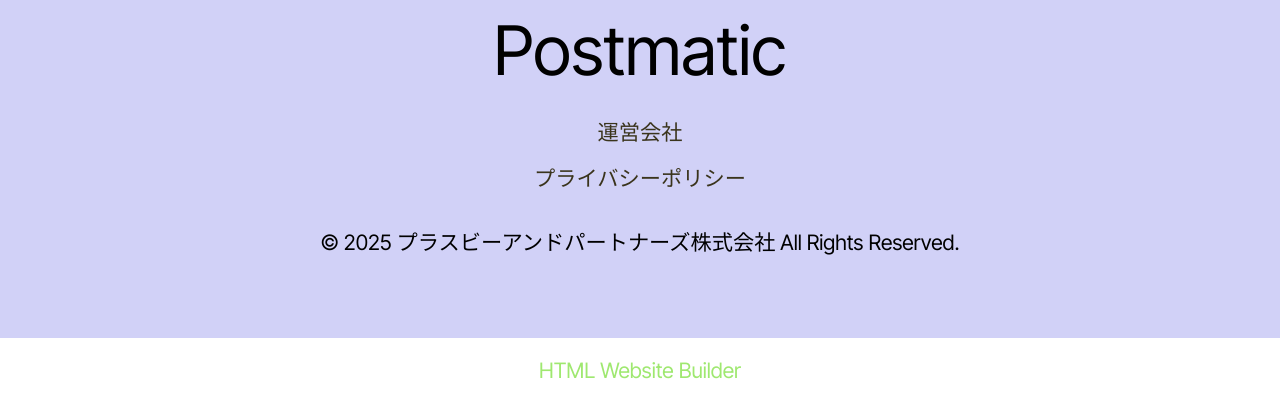
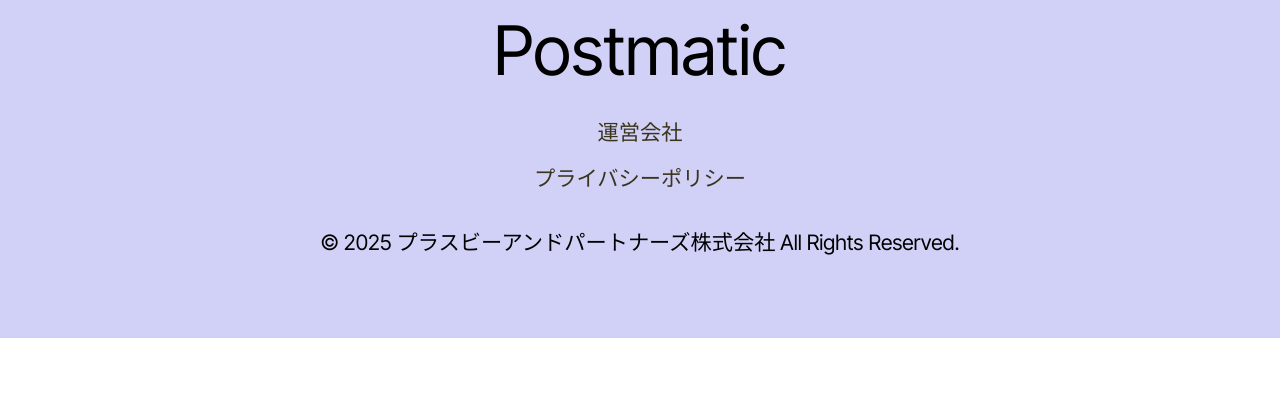
Before and after one commit to Plus-B/postmatic-lp-g, a website: page docs/index.html in a window 1280 px wide. Shown: the part 5646-6048 px from the top of the page. After the commit the page ends 5984 px from the top, so only its background shows below. Drawn offline with Linux system fonts and the light colour scheme; files whose address does not match are found by name.

Commit message:
更新 (#3)

```diff
--- a/docs/index.html
+++ b/docs/index.html
@@ -400,26 +400,7 @@
         </div>
       </div>
     </section>
-    <section class="display-7" style="
-        padding: 0;
-        align-items: center;
-        justify-content: center;
-        flex-wrap: wrap;
-        align-content: center;
-        display: flex;
-        position: relative;
-        height: 4rem;
-      ">
-      <a href="https://mobiri.se/4089600" style="
-          flex: 1 1;
-          height: 4rem;
-          position: absolute;
-          width: 100%;
-          z-index: 1;
-        "></a>
-      <p style="margin: 0; text-align: center" class="display-7">‌</p>
-      <a style="z-index: 1" href="https://mobirise.com/html-builder.html">HTML Website Builder</a>
-    </section>
+
     <script src="assets/bootstrap/js/bootstrap.bundle.min.js"></script>
     <script src="assets/smoothscroll/smooth-scroll.js"></script>
     <script src="assets/ytplayer/index.js"></script>
```
Also changed, not shown: scripts/remove-mobirise-img.js (+8 -4 lines).
